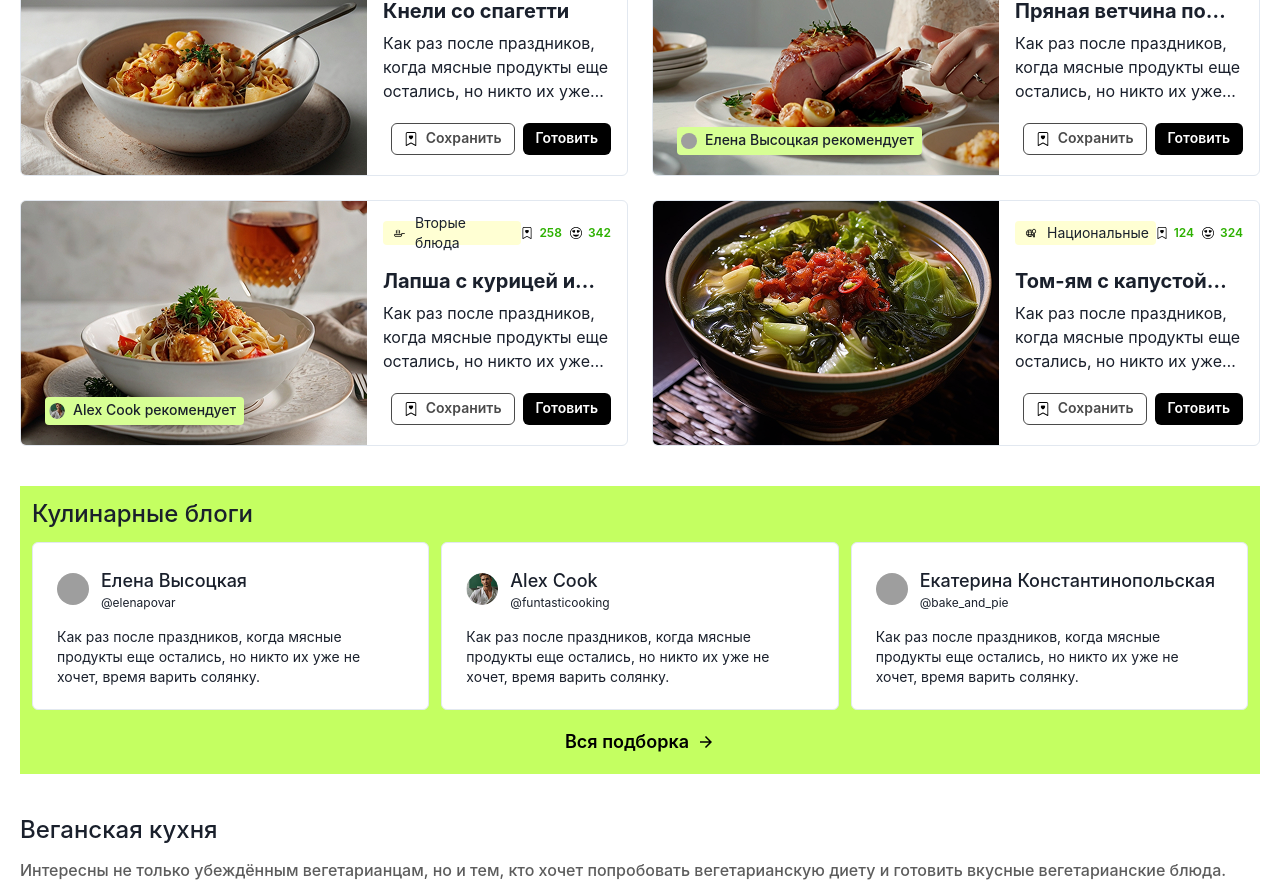
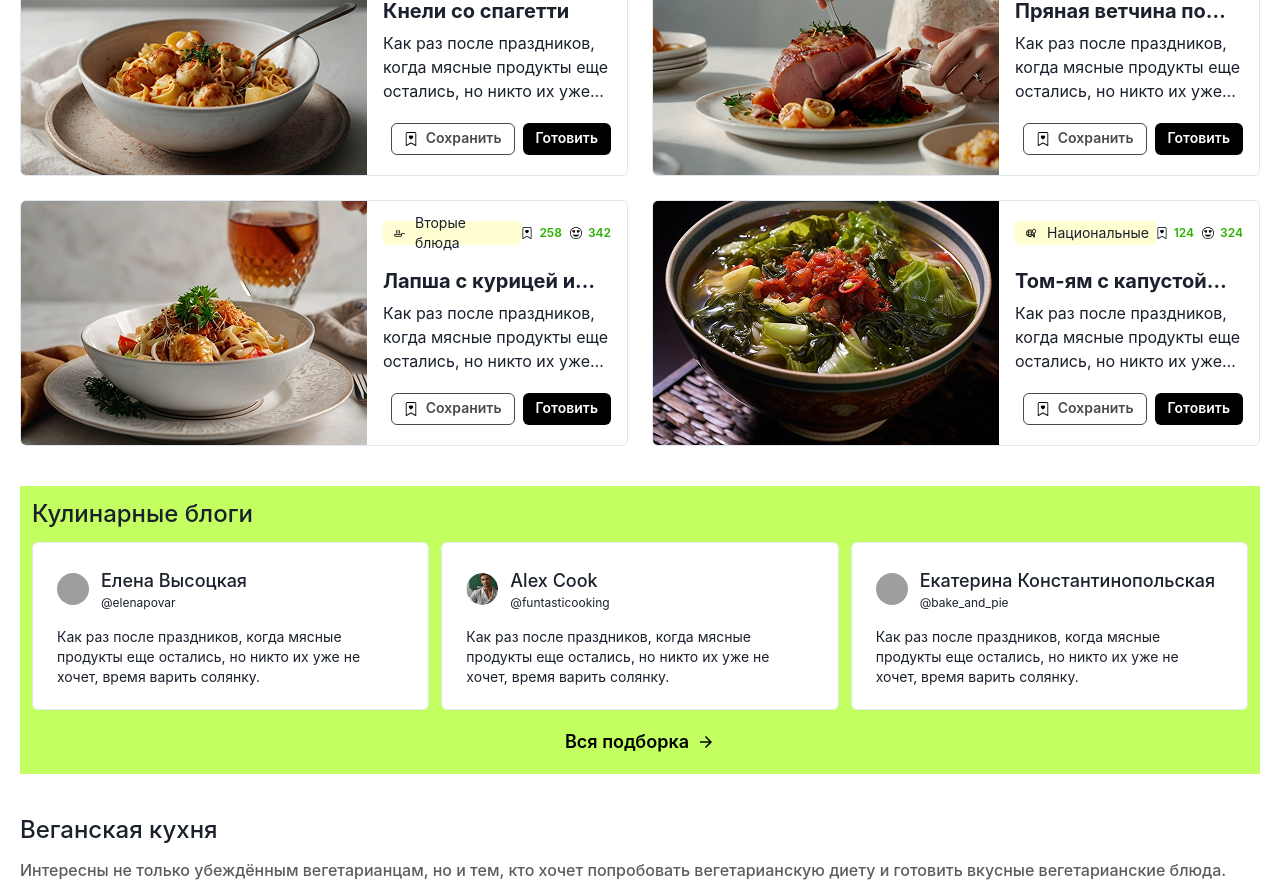
Before and after one commit to ClevertecFrontendLab/sergioivanov008, a React (Vite) app: page / in a window 1280 px wide. Shown: the part 940-1833 px from the top of the page. Built offline with nearby package versions, Linux system fonts and the light colour scheme; grey boxes are pictures that could not be loaded.

Commit message:
refactor(recomendationbadge): change style

```diff
--- a/src/components/recomendation-badge/RecomendationBadge.tsx
+++ b/src/components/recomendation-badge/RecomendationBadge.tsx
@@ -6,7 +6,7 @@ import { RecomendationBadgePropsType } from '../types';
 
 export function RecomendationBadge({ data }: RecomendationBadgePropsType) {
     return (
-        <Box position='absolute' bottom='20px' left='24px'>
+        <Box position='absolute' bottom='20px' left='24px' display={{ base: 'none', lg: 'block' }}>
             <Tag h='28px' bg='#d7ff94' px='8px' borderRadius='4px'>
                 <Avatar src={data.image} size='2xs' name={data.name} ml={-1} mr={2} />
                 <TagLabel>{`${data.name} ${TEXT.recommend}`}</TagLabel>
```
